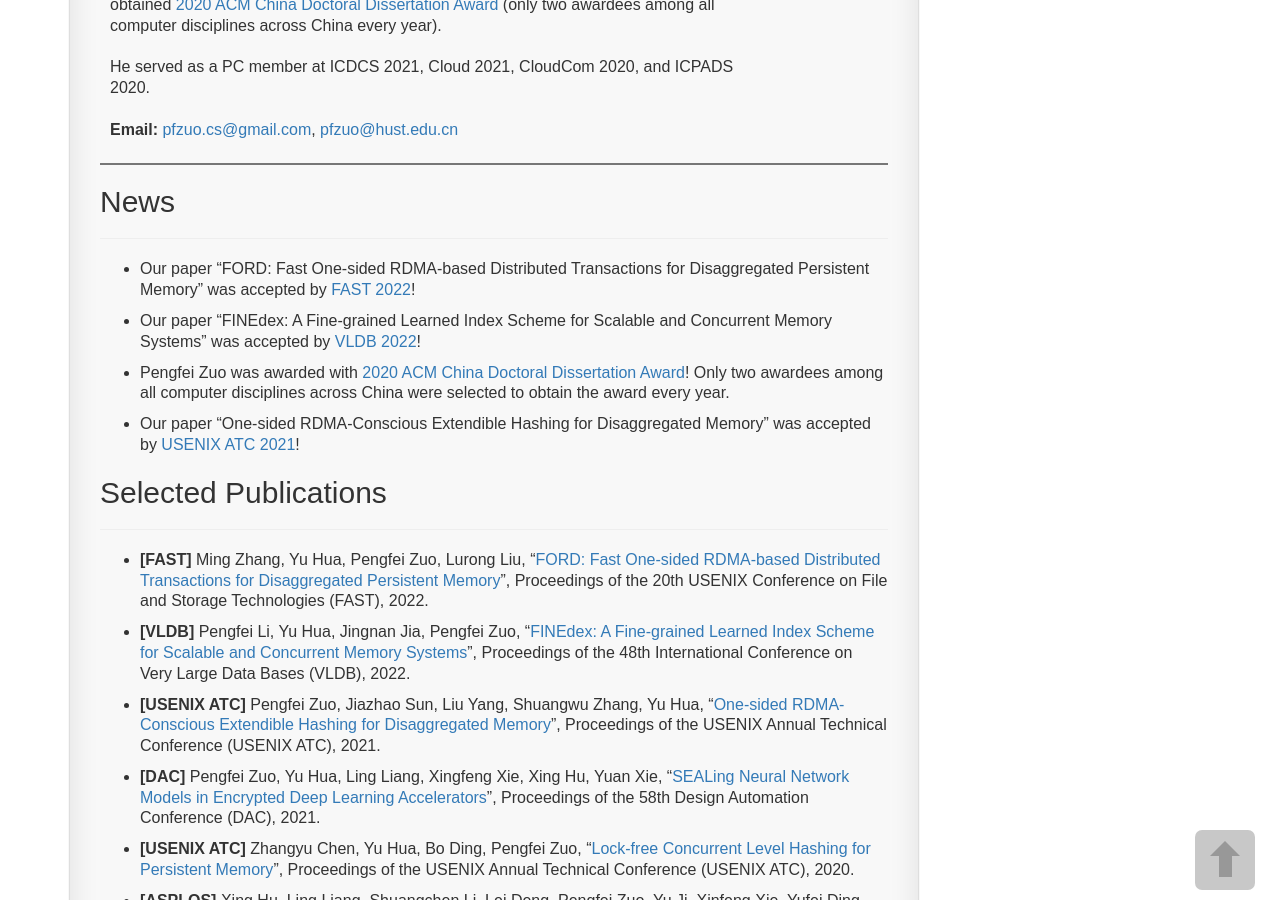
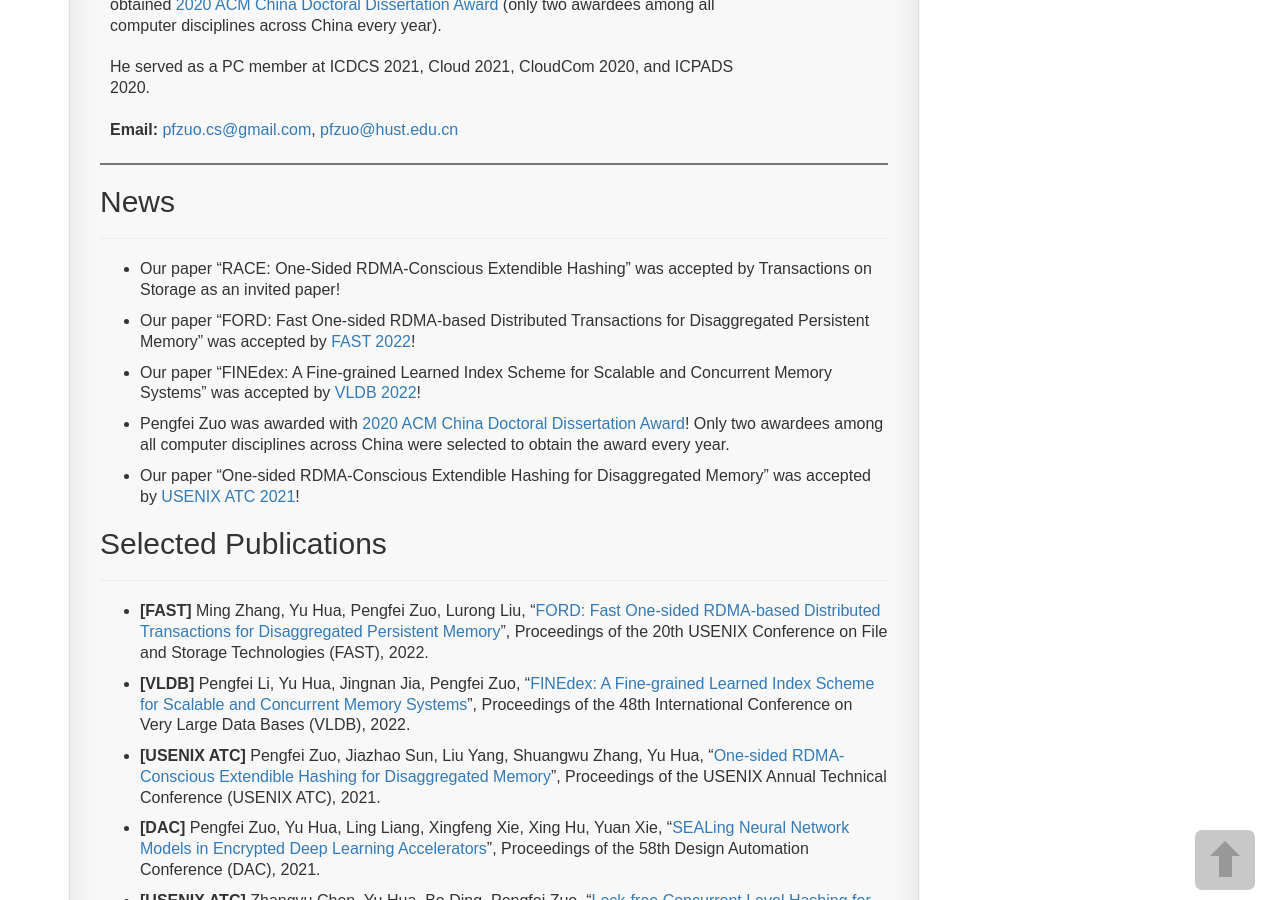
Before and after one commit to Menguozi/Menguozi.github.io, a Jekyll site: the page built from pages/1_homepage.md, in a window 1280 px wide and 900 px high, scrolled down 362 px. Built offline with Jekyll 4.4.1, drawn with Linux system fonts in a browser that asks for light colours; comment, search, counter and statistics services are not loaded.

Commit message:
Update 1_homepage.md

```diff
--- a/pages/1_homepage.md
+++ b/pages/1_homepage.md
@@ -18,6 +18,8 @@ permalink: /homepage/
 ## News
 
 ---
+
+* Our paper "RACE: One-Sided RDMA-Conscious Extendible Hashing" was accepted by Transactions on Storage as an invited paper!
 
 * Our paper "FORD: Fast One-sided RDMA-based Distributed Transactions for Disaggregated Persistent Memory" was accepted by [FAST 2022](https://www.usenix.org/conference/fast22)!
 
```
